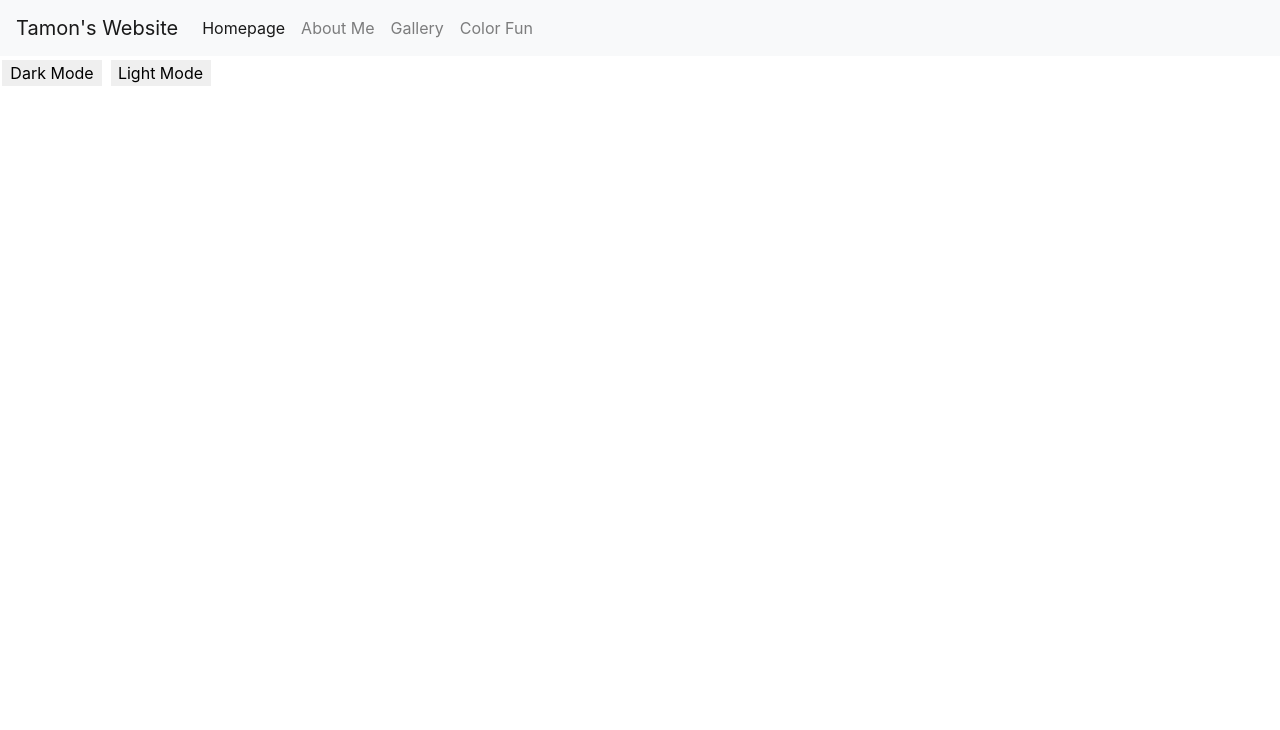
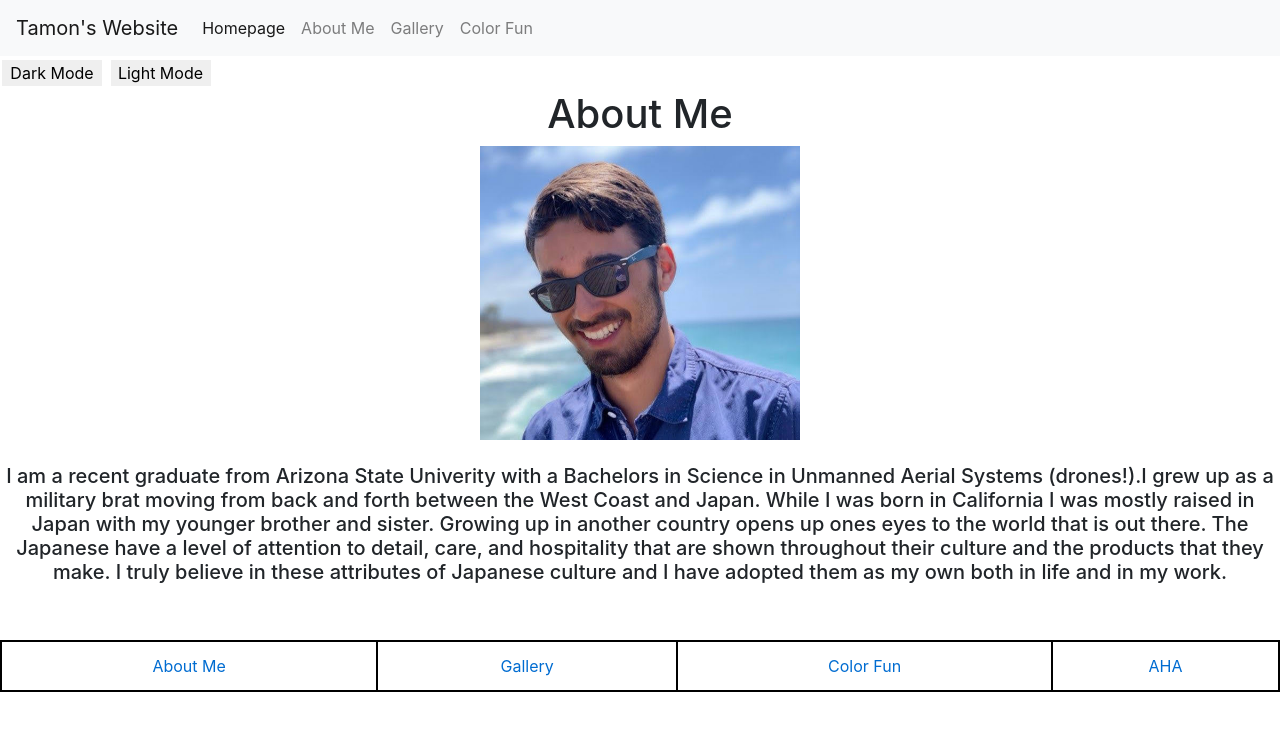
Before and after one commit to DaaTimon/Cs50, a plain HTML site: page Pset8/Web Track/Homepage/Aboutme.html in a window 1280 px wide. Drawn offline with nearby package versions, Linux system fonts and the light colour scheme.

Commit message:
Semi Final Push

```diff
--- a/Pset8/Web Track/Homepage/Aboutme.html
+++ b/Pset8/Web Track/Homepage/Aboutme.html
@@ -48,5 +48,20 @@
                 body.style.color = 'rgb(0, 0, 0)';
             }
           </script>
+          <h1 class="body">About Me</h1>
+          <div style="text-align: center;">
+          <img src="Self Portrait.jpg" alt="Self Portrait" style="width:25%;height:25%;">
+        </div>
+        <br>
+          <h5 class="body h5">I am a recent graduate from Arizona State Univerity with a Bachelors in Science in Unmanned Aerial Systems (drones!).I grew up as a military brat moving from back and forth between the West Coast and Japan. While I was born in California I was mostly raised in Japan with my younger brother and sister. Growing up in another country opens up ones eyes to the world that is out there. The Japanese have a level of attention to detail, care, and hospitality that are shown throughout their culture and the products that they make. I truly believe in these attributes of Japanese culture and I have adopted them as my own both in life and in my work.</h5>
+          <br><br>
+            <table class="table">
+                <tr>
+                    <td class="td"><a href="Aboutme.html">About Me</a></td>
+                    <td class="td"><a href="Gallery.html">Gallery</a></td>
+                    <td class="td"><a href="Color.html">Color Fun</a></td>
+                    <td class="td"><a href="https://www.youtube.com/watch?v=djV11Xbc914">AHA</a></td>
+                </tr>
+            </table>
     </body>
 </html>
--- a/Pset8/Web Track/Homepage/style.css
+++ b/Pset8/Web Track/Homepage/style.css
@@ -1,15 +1,23 @@
 a:link
 {
+    border: none;
     color: rgb(0, 108, 209);
     background-color: transparent;
+    text-align: center;
     text-decoration: none;
 }
 
 a:visited
 {
+    border: none;
     color: rgb(200, 0, 33);
     background-color: transparent;
+    text-align: center;
     text-decoration: none;
+}
+.body
+{
+    text-align: center;
 }
 .button
 {
@@ -21,7 +29,32 @@ a:visited
     display: inline-block;
     font-size: 16px;
     margin: 4px 2px;
-    cursor: pointer;
 }
-.button1 {width: 100px;}
-.button2 {width: 100px;}
+.button1
+{
+    width: 100px;
+}
+.button2
+{
+    width: 100px;
+}
+.h5
+{
+    word-wrap: wrap auto; ;
+}
+.table
+{
+    border: 2px;
+    border-color: black;
+    border-style: solid;
+    text-align: center;
+    border-collapse: collapse;
+}
+.td
+{
+    border: 2px;
+    border-color: black;
+    border-style: solid;
+    text-align: center;
+    border-collapse: collapse;
+}
```
Also changed, not shown: Pset8/Web Track/Homepage/Gallery.html (+9 -0 lines), Pset8/Web Track/Homepage/Index.html (+17 -1 lines), Pset8/Web Track/Homepage/Self Portrait.jpg (added), 1 other file.
